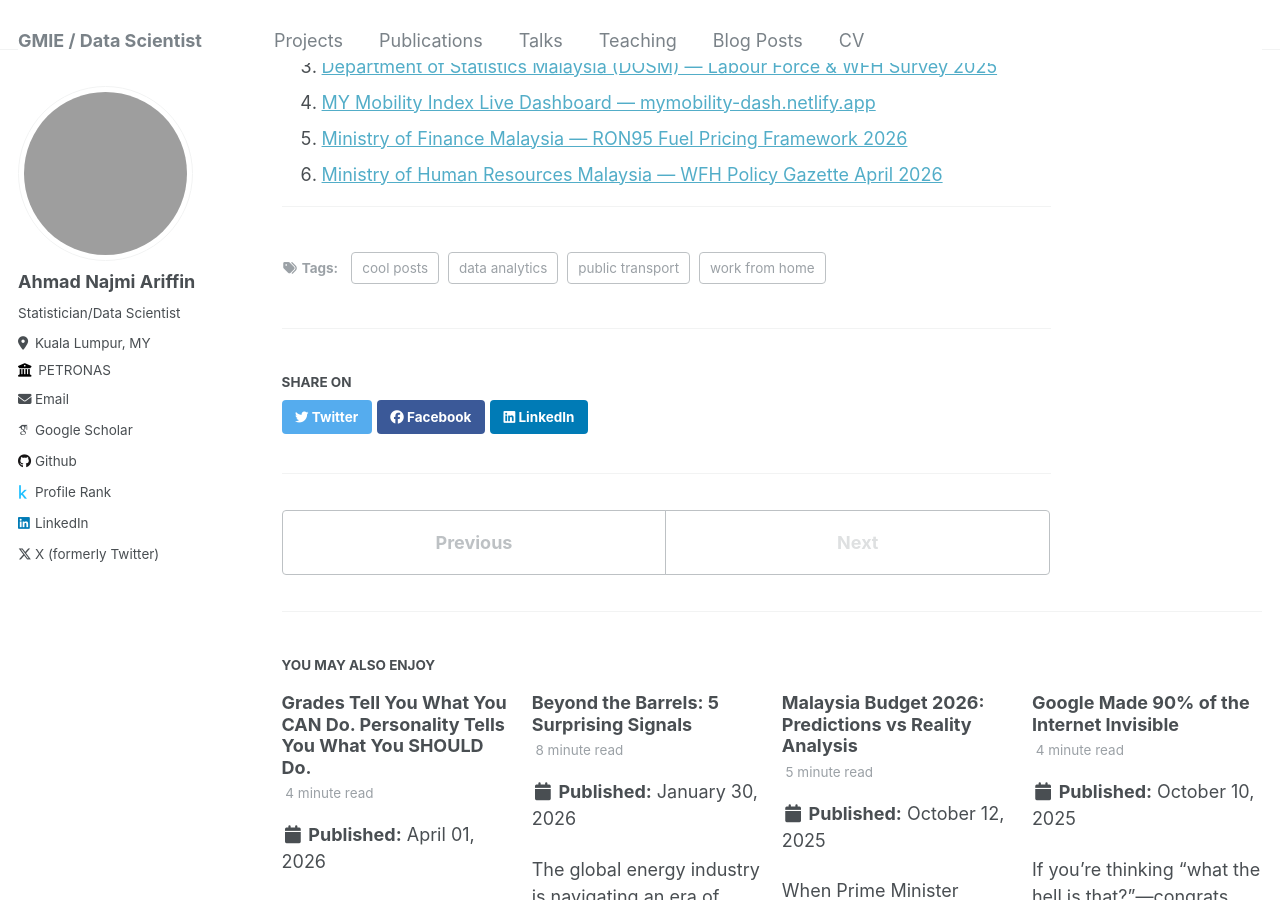
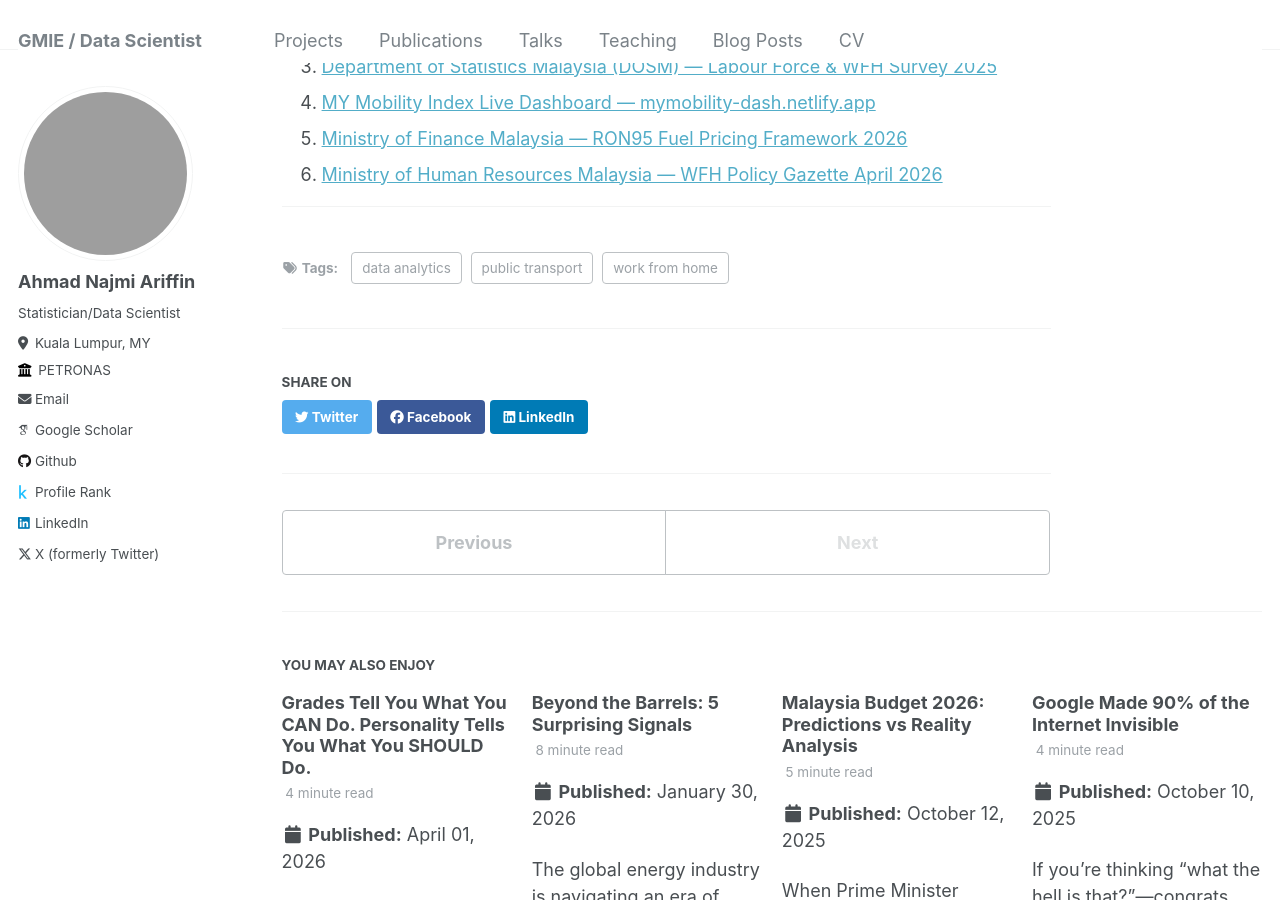
Before and after one commit to booluckgmie/anajmiariffin.github.io, a Jekyll site: the page built from _posts/2026-04-09-blog-mymobility.md, in a window 1280 px wide and 900 px high, scrolled down 2164 px. Built offline with Jekyll 4.4.1, drawn with Linux system fonts in a browser that asks for light colours; some web fonts are replaced; grey boxes are pictures that could not be loaded.

Commit message:
Update 2026-04-09-blog-mymobility.md

```diff
--- a/_posts/2026-04-09-blog-mymobility.md
+++ b/_posts/2026-04-09-blog-mymobility.md
@@ -3,7 +3,6 @@ title: 'MY Mobility Index: Transition Into the 2026 WFH & Fuel Crisis Era'
 date: 2026-04-09
 permalink: /posts/2026/04/blog-mymobility/
 tags:
-  - cool posts
   - data analytics
   - public transport
   - work from home
```
